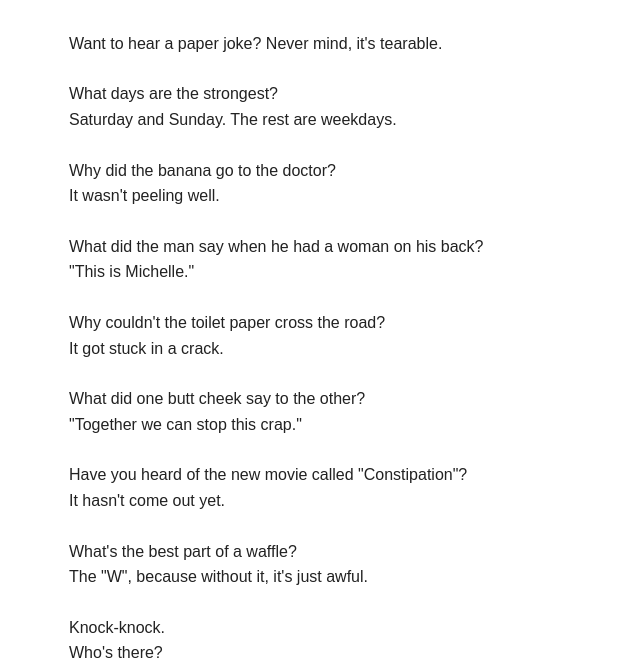
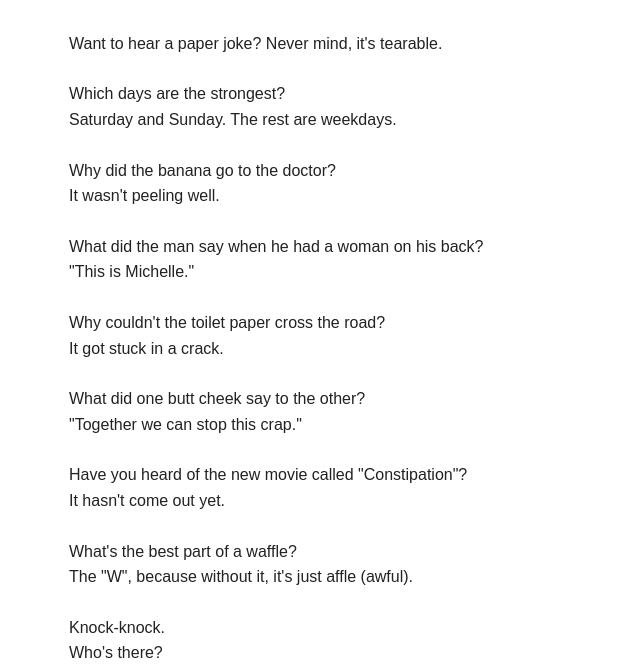
Before and after one commit to SomeUniqueUsername41/joke-page, a plain HTML site: page index.html in a window 1280 px wide. Shown: the part 125-795 px from the top of the page, without its empty margins (171-811 px from the left). Drawn offline with Linux system fonts and the light colour scheme.

Commit message:
Update index.html

```diff
--- a/index.html
+++ b/index.html
@@ -31,7 +31,7 @@
 
 <p>Want to hear a paper joke? Never mind, it's tearable.</p>
 
-<p>What days are the strongest?<br>
+<p>Which days are the strongest?<br>
 Saturday and Sunday. The rest are weekdays.</p>
 
 <p>Why did the banana go to the doctor?<br>
@@ -50,7 +50,7 @@ It got stuck in a crack.</p>
 It hasn't come out yet.</p>
 
 <p>What's the best part of a waffle?<br>
-The "W", because without it, it's just awful.</p>
+The "W", because without it, it's just affle (awful).</p>
 
 <p>Knock-knock.<br>
 Who's there?<br>
```
